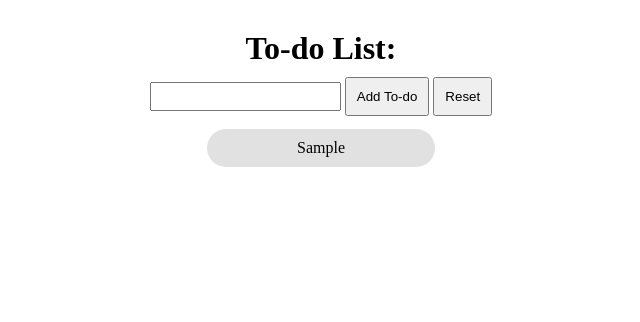
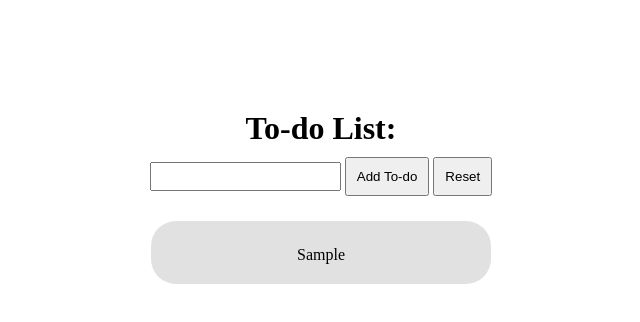
Before and after one commit to crawfordwebdev/dom-todo-lab, a plain HTML site: page index.html in a window 1280 px wide. Both pictures are taken after typing "Sample" into the empty fields and a click on the button "Add To-do". Shown: the whole page, without its empty margins (319-959 px from the left). Drawn offline with Linux system fonts and the light colour scheme.

Commit message:
adds some more styling for lists

```diff
--- a/css/style.css
+++ b/css/style.css
@@ -1,10 +1,12 @@
 * {
   text-align: center;
+  vertical-align: center;
   margin: auto 0;
   padding: 10px;
 }
 h1 {
   padding: 10px;
+  margin-top: 5rem;
 }
 input {
   padding: 5px;
@@ -12,13 +14,16 @@ input {
 ul {
   padding: 10px;
   margin: auto;
-  width: 20%;
+  margin-top: 2rem;
+  width: 25vw;
+  background-color: rgb(225,225,225);
+  border-radius: 25px;
 }
 li {
-  background-color: rgb(225,225,225);
   list-style-type: none;
-  border-radius: 25px;
-  margin: 10px;
+  margin-top: 5px;
+  /* min-width: 35vw; */
+  /* display: inline-block; */
 }
 #inputForm {
   height: 2rem;
```
